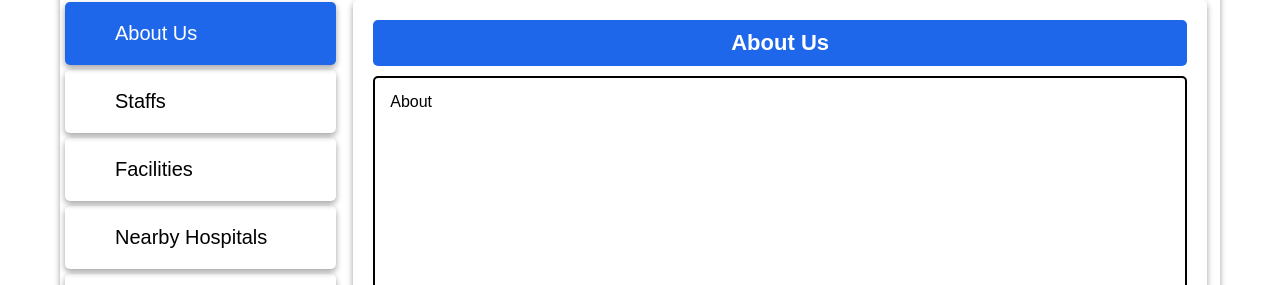
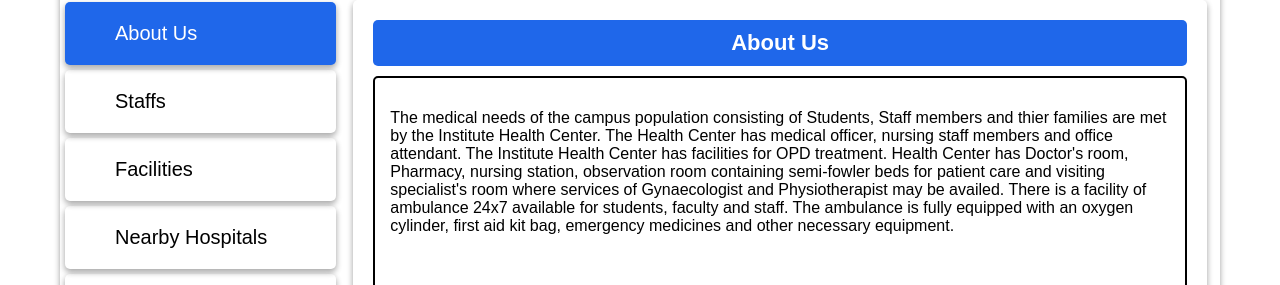
Before and after one commit to Muhammadhassanlashkarwala/frontendDispensary, a React (Vite) app: page / in a window 1280 px wide. Shown: the part 587-872 px from the top of the page. Built offline with nearby package versions, Linux system fonts and the light colour scheme; some icons are missing.

Commit message:
About-us updated

```diff
--- a/src/components/AboutUs/about.jsx
+++ b/src/components/AboutUs/about.jsx
@@ -2,7 +2,23 @@ import React from "react";
 import "./about.css";
 
 const About = () => {
-  return <div>About</div>;
+  return (
+    <div className="about-us">
+      <p>
+        The medical needs of the campus population consisting of Students, Staff
+        members and thier families are met by the Institute Health Center. The
+        Health Center has medical officer, nursing staff members and office
+        attendant. The Institute Health Center has facilities for OPD treatment.
+        Health Center has Doctor's room, Pharmacy, nursing station, observation
+        room containing semi-fowler beds for patient care and visiting
+        specialist's room where services of Gynaecologist and Physiotherapist
+        may be availed. There is a facility of ambulance 24x7 available for
+        students, faculty and staff. The ambulance is fully equipped with an
+        oxygen cylinder, first aid kit bag, emergency medicines and other
+        necessary equipment.
+      </p>
+    </div>
+  );
 };
 
 export default About;
```
